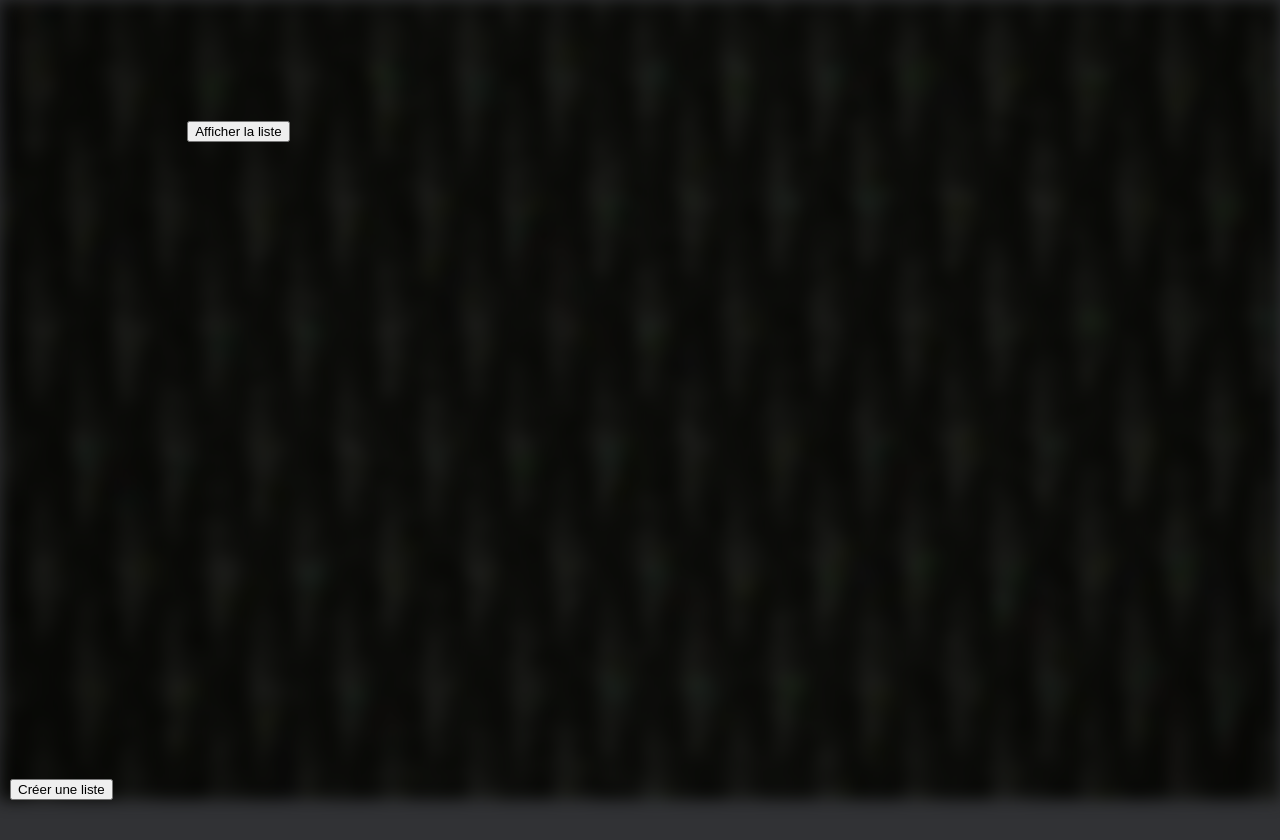
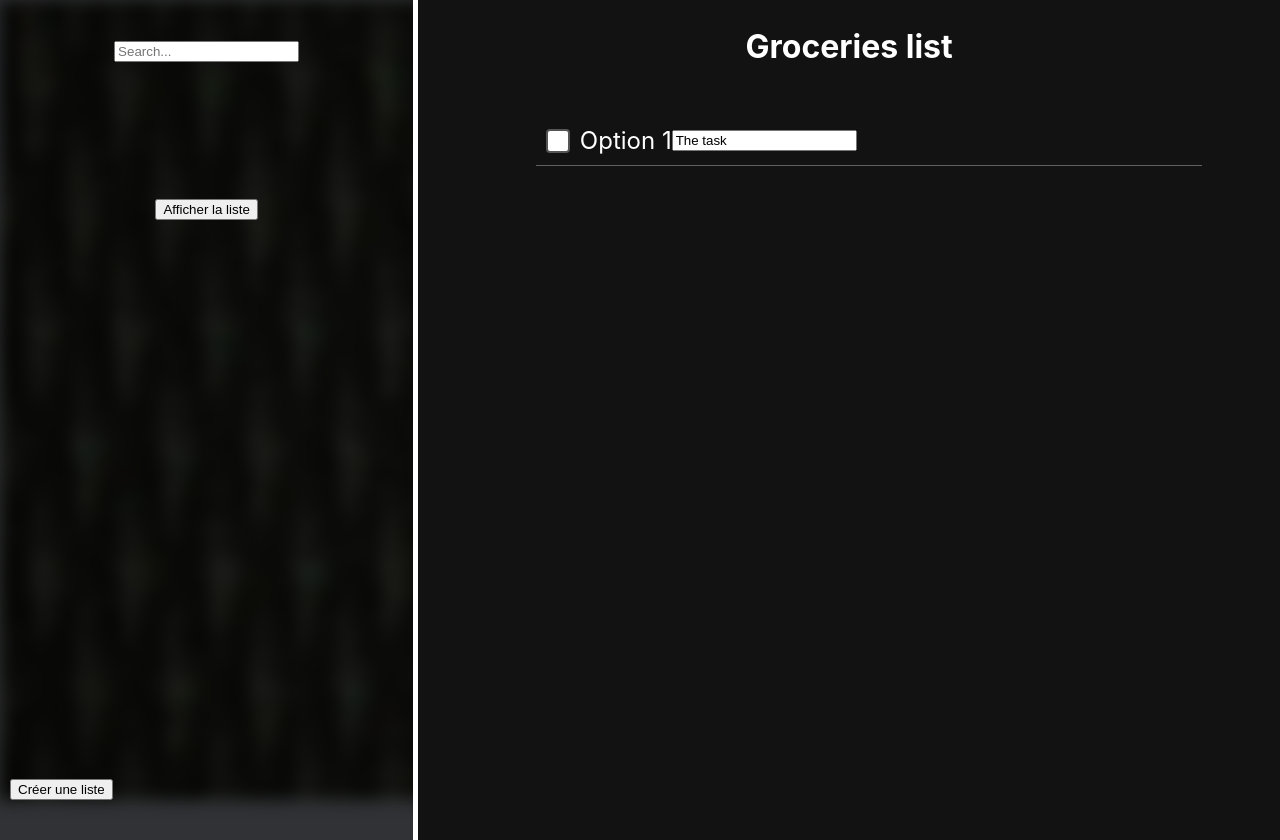
Before and after one commit to Nicode611/to-do-list-react, a React (Create React App) app in the folder to-do-list/: page / in a window 1280 px wide. Built offline with nearby package versions, Linux system fonts and the light colour scheme.

Commit message:
starting the tasks side

```diff
--- a/to-do-list/src/App.js
+++ b/to-do-list/src/App.js
@@ -1,5 +1,6 @@
 import './App.css';
 import ToolsSection from './layout/ToolsSection/ToolsSection';
+import ListSection from './layout/ListSection/ListSection';
 
 function App() {
 
@@ -7,6 +8,7 @@
   return (
     <div className="App">
       <ToolsSection></ToolsSection>
+      <ListSection></ListSection>
     </div>
   );
 }
--- /dev/null
+++ b/to-do-list/src/components/ListContainer/ListContainer.css
@@ -0,0 +1,64 @@
+.list-container {
+    width: 90%;
+}
+
+.task-container {
+    color: white;
+    list-style: none;
+    font-size: 1.5rem;
+}
+
+.task-element {
+    border-bottom: solid 1px rgba(177, 177, 177, 0.494);
+    padding: 10px;
+}
+
+.task-state {
+    margin-right: 40px;
+}
+
+
+/* Masquer l'apparence native de la checkbox */
+.custom-checkbox input[type="checkbox"] {
+    display: none;
+  }
+
+  /* Style du conteneur de la checkbox */
+  .custom-checkbox {
+    display: flex;
+    align-items: center;
+    cursor: pointer;
+  }
+
+  /* Style du "span" qui remplacera la checkbox */
+  .custom-checkbox span {
+    width: 20px;
+    height: 20px;
+    border: 2px solid #555;
+    border-radius: 4px; /* Pour un effet arrondi */
+    margin-right: 10px;
+    display: inline-block;
+    background-color: #fff;
+    position: relative;
+    transition: background-color 0.3s, border-color 0.3s;
+  }
+
+  /* Style quand la checkbox est cochée */
+  .custom-checkbox input[type="checkbox"]:checked + span {
+    background-color: #4caf50;
+    border-color: #4caf50;
+  }
+
+  /* Ajout d'une coche (optionnelle) */
+  .custom-checkbox input[type="checkbox"]:checked + span::after {
+    content: '';
+    width: 10px;
+    height: 5px;
+    border: solid white;
+    border-width: 0 2px 2px 0;
+    position: absolute;
+    top: 50%;
+    left: 50%;
+    transform: translate(-50%, -50%) rotate(45deg);
+    display: block;
+  }
--- /dev/null
+++ b/to-do-list/src/components/ListContainer/ListContainer.jsx
@@ -0,0 +1,27 @@
+import React from 'react'
+import "./ListContainer.css"
+
+function ListContainer() {
+
+    let task = "The task";
+
+    return (
+        <div className='list-container'>
+            <ul className='task-container'>
+                <li className='task-element'>
+                <label class="custom-checkbox">
+                    <input type="checkbox" />
+                    <span></span>
+                    Option 1
+                    <input className='task-name' type='text' value='The task' />
+                </label>
+
+                    {/* <input className='task-state' type="checkbox" />
+                     */}
+                </li>
+            </ul>
+        </div>
+    )
+}
+
+export default ListContainer
--- /dev/null
+++ b/to-do-list/src/layout/ListSection/ListSection.css
@@ -0,0 +1,15 @@
+.list-section {
+    display: flex;
+    flex-direction: column;
+    align-items: center;
+    background-color: rgb(18, 18, 18);
+    width: 70%;
+    padding: 0px 3% 0px 3%;
+    border-left: solid 5px white;
+}
+
+.list-title {
+    font-size: 2rem;
+    color: white;
+    font-weight: 1100;
+}
--- a/to-do-list/src/layout/ListSection/ListSection.jsx
+++ b/to-do-list/src/layout/ListSection/ListSection.jsx
@@ -0,0 +1,18 @@
+import React from 'react'
+import "./ListSection.css";
+
+import ListContainer from '../../components/ListContainer/ListContainer';
+
+function ListSection() {
+    return (
+        <div className='list-section'>
+            <div></div>
+            <div>
+                <h2 className='list-title'>Groceries list</h2>
+            </div>
+            <ListContainer></ListContainer>
+        </div>
+    )
+}
+
+export default ListSection
--- a/to-do-list/src/layout/ToolsSection/ToolsSection.css
+++ b/to-do-list/src/layout/ToolsSection/ToolsSection.css
@@ -1,5 +1,5 @@
 .tools-section {
-    width: 100%;
+    width: 30%;
     max-width: 400px;
     height: 100vh;
     padding: 20px 3% 20px 3%;
--- a/to-do-list/src/layout/ToolsSection/ToolsSection.jsx
+++ b/to-do-list/src/layout/ToolsSection/ToolsSection.jsx
@@ -24,7 +24,7 @@
     return (
         <div className='tools-section'>
             {/* Passer la liste au composant SearchBar */}
-            {/* <SearchBar data={list}></SearchBar>  */}
+            <SearchBar data={listInfos}></SearchBar>
 
             <button className='create-list-button' onClick={openCloseModal}>Créer une liste</button>
 
```
